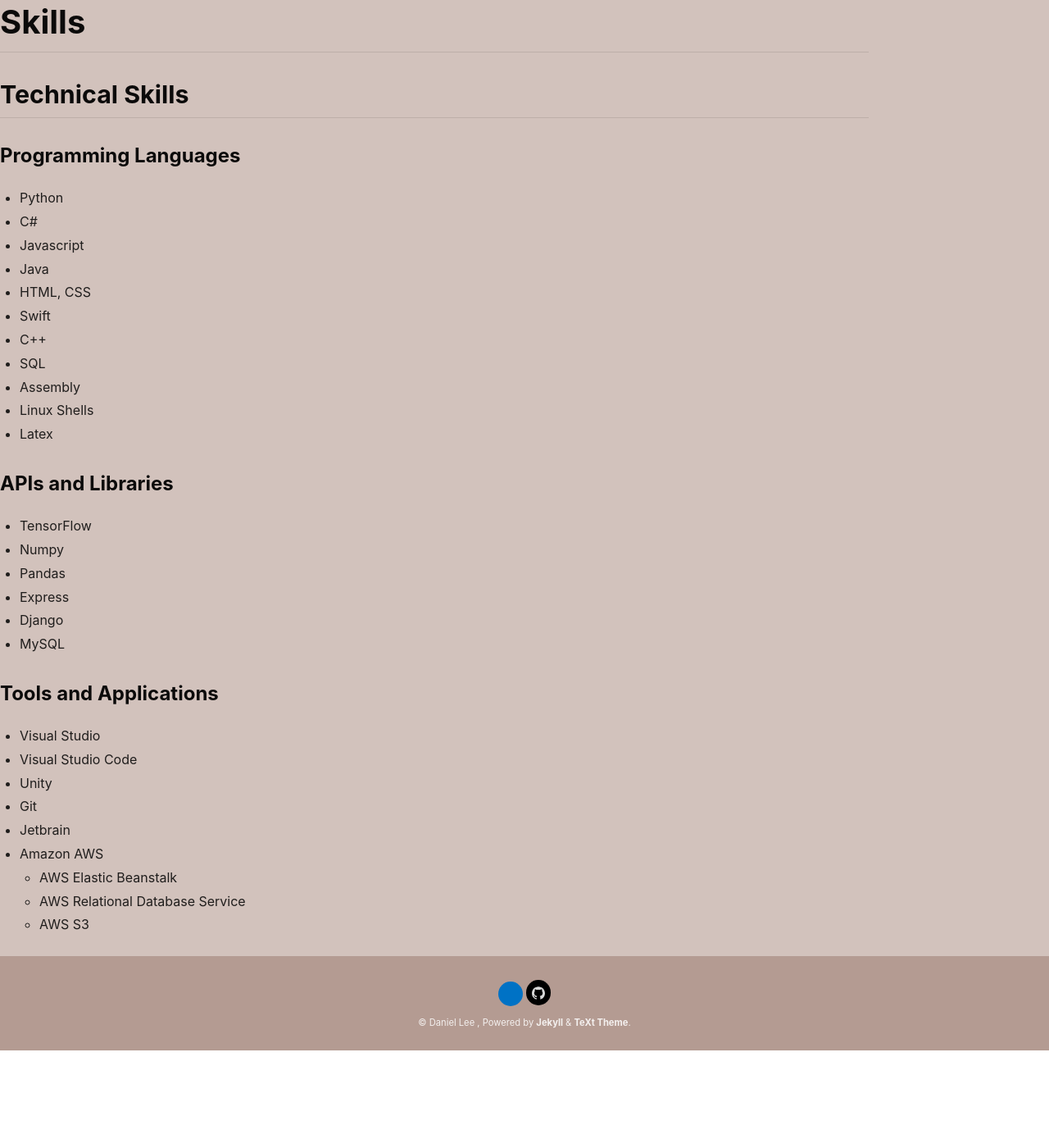
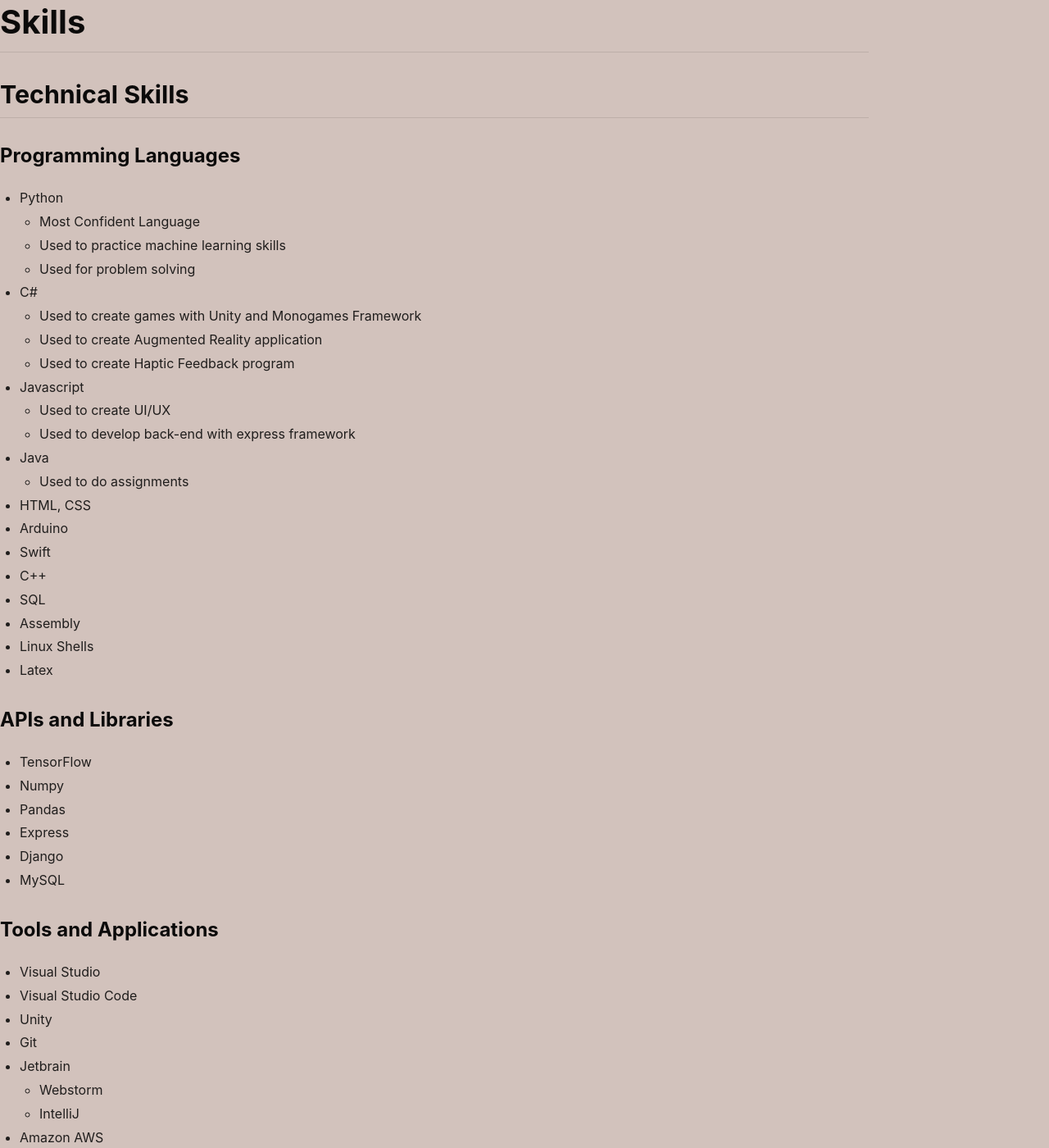
Before and after one commit to hanum-lee/hanum-lee.github.io, a Jekyll site: the page built from about.md, in a window 1280 px wide and 1400 px high, scrolled down 1896 px. Shown: the whole window at 82% size. Built offline with Jekyll 4.4.1, drawn with Linux system fonts in a browser that asks for light colours; before the commit the page ends 3177 px from its top, so only the background shows below that; some of the changed text lies outside the part shown.

Commit message:
More details on about page programming language

```diff
--- a/about.md
+++ b/about.md
@@ -57,10 +57,20 @@
 ## Technical Skills
 ### Programming Languages
 * Python
+  * Most Confident Language
+  * Used to practice machine learning skills
+  * Used for problem solving
 * C#
+  * Used to create games with Unity and Monogames Framework
+  * Used to create Augmented Reality application
+  * Used to create Haptic Feedback program
 * Javascript
+  * Used to create UI/UX
+  * Used to develop back-end with express framework
 * Java
+  * Used to do assignments
 * HTML, CSS
+* Arduino
 * Swift
 * C++
 * SQL
@@ -83,7 +93,50 @@
 * Unity
 * Git
 * Jetbrain
+  * Webstorm
+  * IntelliJ
 * Amazon AWS
   * AWS Elastic Beanstalk
   * AWS Relational Database Service
   * AWS S3
+* XCode
+* Microsoft Office Suite
+* Eclipse
+* Oracle Virtual Box
+* Raspberry Pi
+
+### Operating System
+* Windows 10
+* Mac OS X
+* Linux
+  * Ubuntu
+  * Raspberrian
+
+---
+
+# Others
+## Certificates
+* 3rd Degree Black Belt in Tae Kwon Do
+* N2 Level in Japanese Language Proficiency Test
+
+## Languages
+* English - Fluent
+* Korean - Native
+* Japanese - Intermidiate
+
+## Interst
+* **Technology**
+  * Machine Learning
+  * Augmented Reality
+  * Virtual Realiy
+  * Mixed Reality
+  * WebXR
+  * Biomedical Engeineering
+* **Music**
+  * Piano
+  * Flute
+  * Drum
+  * Guitar
+* **Sport**
+  * Martial Arts
+  * Bouldering
```
